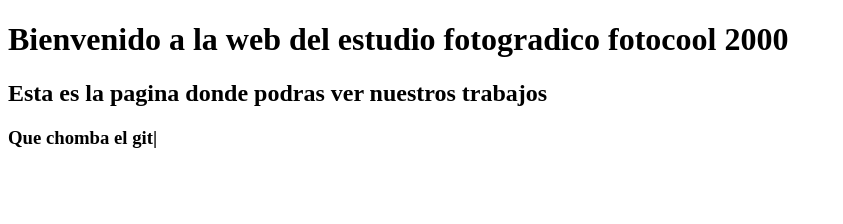
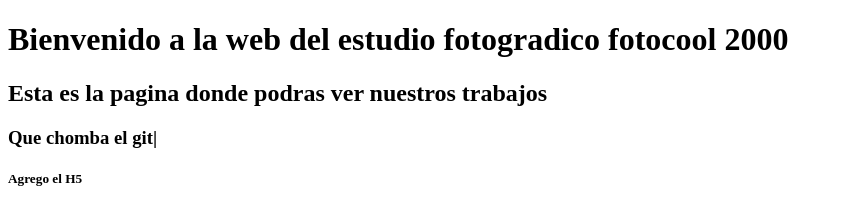
Before and after one commit to JuanCreedDev/pagina-web, a plain HTML site: page index.html in a window 1280 px wide. Shown: the whole page, without its empty margins (0-843 px from the left). Drawn offline with Linux system fonts and the light colour scheme.

Commit message:
Agrego H5
Esto como una pruba para un comittt despues de refrescarlo con el del navegador

```diff
--- a/index.html
+++ b/index.html
@@ -10,5 +10,6 @@
     <h1>Bienvenido a la web del estudio fotogradico fotocool 2000</h1>
     <h2>Esta es la pagina donde podras ver nuestros trabajos</h2>
     <h3>Que chomba el git|</h3>
+    <h5>Agrego el H5</h5>
 </body>
 </html>
```
